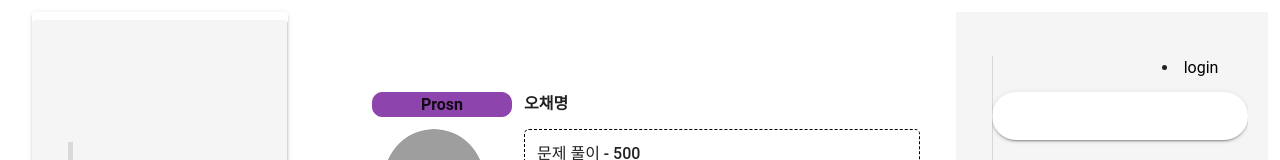
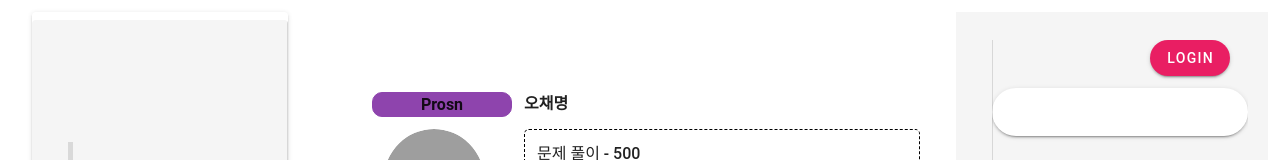
Before and after one commit to dhcoaud98/PROSN, a Vue app in the folder frontend/: page /study in a window 1280 px wide. Shown: the top 160 px of the page. Built offline with nearby package versions, Linux system fonts and the light colour scheme; grey boxes are pictures that could not be loaded; the HTML template or start-up script is replaced by a standard one.

Commit message:
feature: 백, 프론트 로그인 테스트 성공

```diff
--- a/frontend/src/components/LocalLogin.vue
+++ b/frontend/src/components/LocalLogin.vue
@@ -117,7 +117,9 @@ import {mapState, mapActions } from 'vuex'
             .then(res => {
                 console.log("res = ",res);
                 console.log("accessToken = ",res.data.accessToken);
-                this.$store.dispatch('saveToken', res.data.accessToken)
+                let grantType = res.data.grantType.replace(res.data.grantType.charAt(0), res.data.grantType.charAt(0).toUpperCase());
+                console.log("grantType:", grantType);
+                this.$store.dispatch('saveToken', grantType+" "+res.data.accessToken)
                 this.$store.dispatch('saveName', res.data.name)
                 this.$router.push({ path: '/'})
                 // const token = res.data.key
--- a/frontend/src/components/SideBar.vue
+++ b/frontend/src/components/SideBar.vue
@@ -1,17 +1,17 @@
 <template>
   <!-- 채명왈 : lg 사이즈 이하에서는 사이드바가 보이지 않음! -->
   <v-container fluid class="bg-grey">
-    <v-navigation-drawer right class="mt-5 ml-3 d-md-none d-md-flex">
+    <v-navigation-drawer right class="mt-1 ml-3 d-md-none d-md-flex">
       <v-row>
         <!-- 채명왈 : login이랑 logout 나중에 router로 연결하면 됨 -->
         <v-col col="6" class="d-flex justify-center">{{ userName }}</v-col>
 
         <v-col col="6" class="d-flex justify-center">
-          <li v-if="!isLoggedIn">
-            <router-link to="/login" class="text-decoration-none black--text">login</router-link>
+          <li style="list-style: none;" v-if="!isLoggedIn">
+            <router-link to="/login" class="text-decoration-none black--text"><v-btn rounded class="pink white--text">login</v-btn></router-link>
           </li>
-          <li v-if="isLoggedIn">
-            <v-btn class="text-decoration-none black--text " @click="logout">logout</v-btn>
+          <li style="list-style: none;" v-if="isLoggedIn">
+            <v-btn rounded class="text-decoration-none black--text pink white--text" @click="logout">logout</v-btn>
           </li>
         </v-col>
 
--- a/frontend/src/views/StudyView.vue
+++ b/frontend/src/views/StudyView.vue
@@ -4,7 +4,7 @@
     <v-row>
 
       <!-- col 1: 메인 피드 부분 -->
-      <v-col class="mt-2 white">
+      <v-col cols="12" md="8" class="mt-2 white">
         <study-center></study-center>
       </v-col>
 
```
